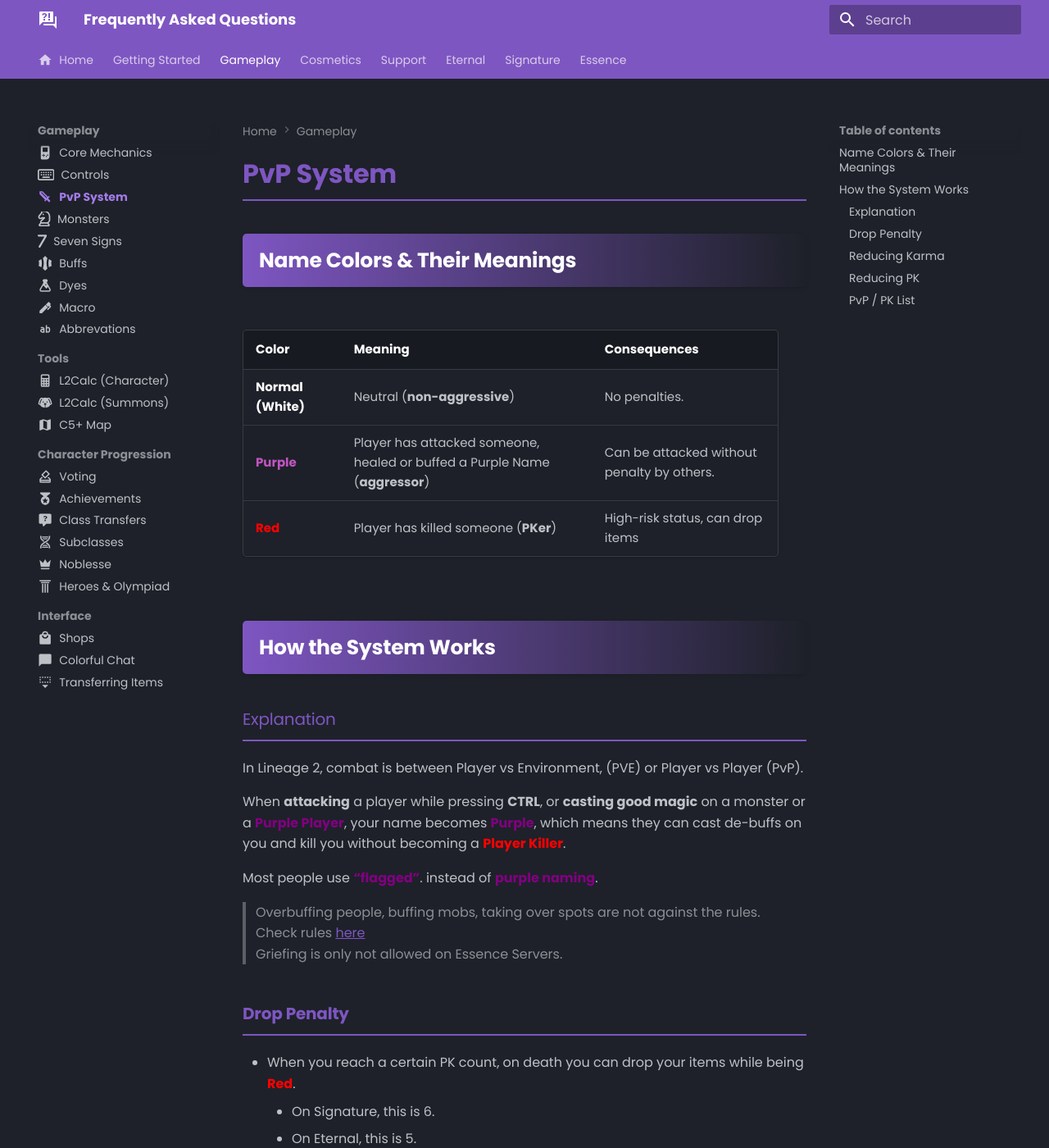
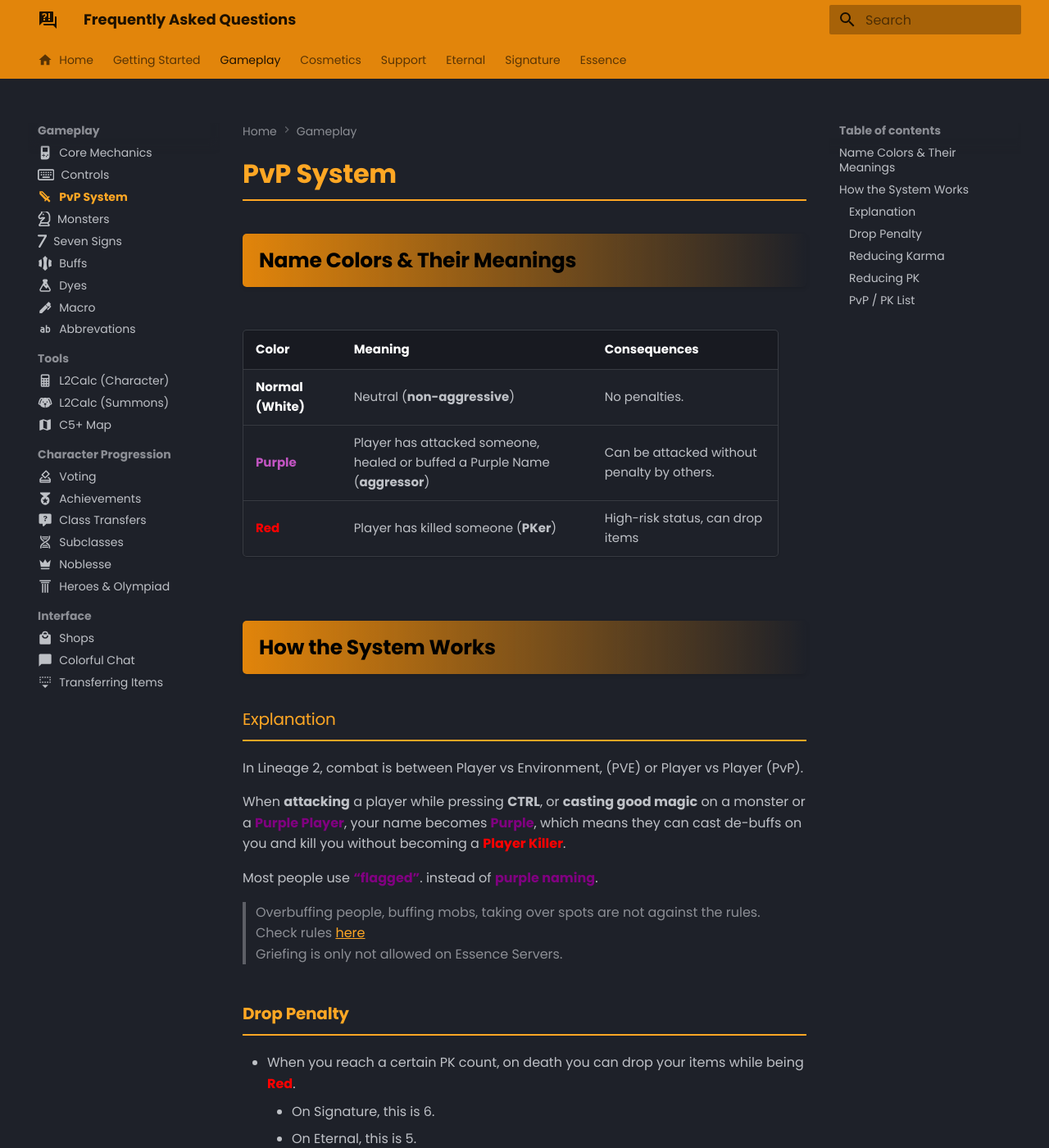
Before and after one commit to tab1-web/faq, an MkDocs documentation site: the page built from docs/gameplay/pvp-system.md, in a window 1280 px wide and 1400 px high. Shown: the whole window at 82% size. Built offline with MkDocs 1.6.1 and Material for MkDocs 9.7.7, drawn with Linux system fonts in a browser that asks for light colours; some web fonts are replaced.

Commit message:
adding orange colors

```diff
--- a/docs/stylesheets/extra.css
+++ b/docs/stylesheets/extra.css
@@ -46,13 +46,18 @@
     border-bottom: 2px solid var(--md-primary-fg-color);
 }
 
+.md-header, .md-tabs {
+    background-color: rgb(226, 133, 11);
+}
+
 mark {
     color:red !important;
 }
 
 .md-typeset h2 {
-    background: linear-gradient(90deg, var(--md-primary-fg-color), transparent);
-    color: white;
+    background: linear-gradient(90deg, rgb(226, 133, 11), transparent);
+    color: black;
+    font-weight: 400;
     padding: 0.75rem 1rem;
     border-radius: 0.25rem;
     margin: 2rem 0 1.5rem 0;
--- a/mkdocs.yml
+++ b/mkdocs.yml
@@ -116,8 +116,8 @@
     - navigation.indexes
   palette:
     - scheme: slate
-      primary: deep purple
-      accent: deep purple
+      primary: orange
+      accent: deep orange
 
 markdown_extensions:
   - attr_list
```
